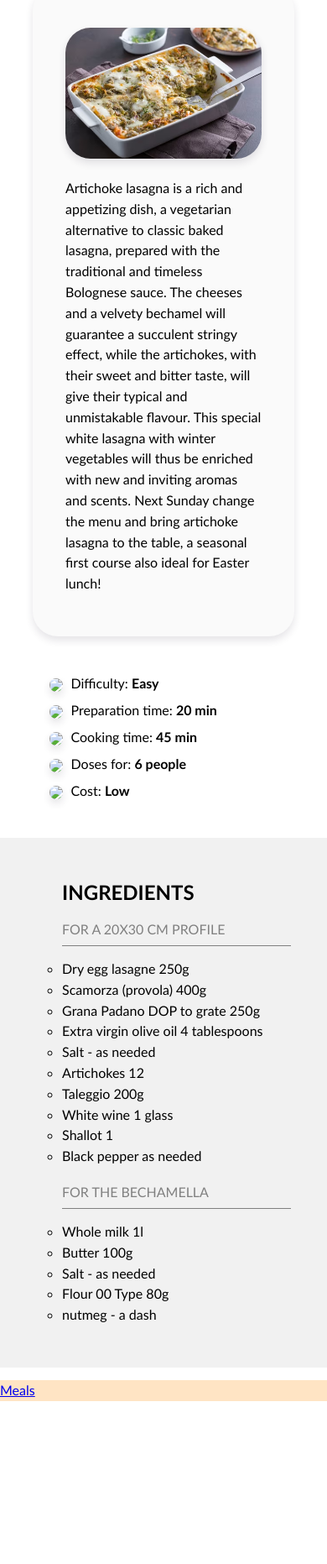
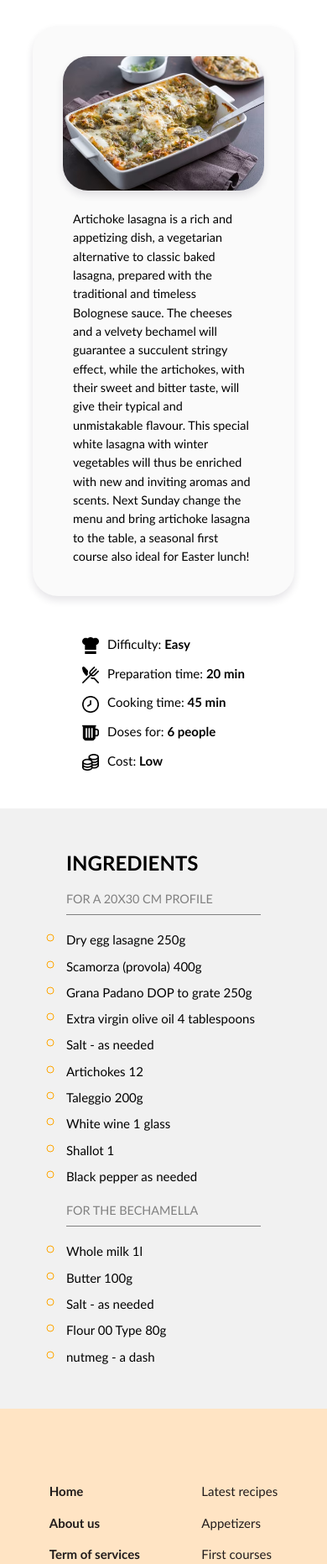
Before and after one commit to DarkPix3l/odin-recipes, a plain HTML site: page recipes/lasagna.html in a window 390 px wide. Shown: the part 137-2000 px from the top of the page at 84% size. Before the commit the page ends 1806 px from the top, so only its background shows below. Drawn offline with Linux system fonts and the light colour scheme; a web font is replaced by a local one.

Commit message:
Changed image in Farinata recipe page Matched h2 title for 2nd recipe. Fixed broken icons links in lasagna.html Header height should be flexible - changed fixed height with min-height recipes icons are round now?? They're inheriting the style from a general img selector. Added parent. Footer links and added footer to main pages. Everything about the style should be finalized before adding new recipes pages. Added a couple of media queries up to full hd screens.

```diff
--- a/css/recipes_style.css
+++ b/css/recipes_style.css
@@ -2,17 +2,26 @@
     margin: 0;
     padding: 0;
     box-sizing: border-box;
+ /*    border: 1px solid; */
+}
+
+html{
+    font-size: 16px;
+    overflow-x: hidden;
 }
 
 body{
     font-family: 'Trebuchet MS', "Montserrat", Arial, sans-serif;
-    overflow-x: hidden;
-    font-size: 16px;
+}
+
+a{
+    text-decoration: none;
+    color: inherit;
 }
 
 header{
-    width: 100vw;
-    height: 100px;
+    width: 100%;
+    min-height: 100px;
     background-color: bisque;
 }
 
@@ -27,20 +36,21 @@ h1{
 }
 
 main{
-    padding: 50px 10% 50px 10%;
+    max-width: 900px;
+    width: 80%;
+    margin: 40px auto 0 auto;
+    padding: 69px;
+    box-sizing: border-box;
     display: flex;
     flex-direction: column;
     align-items: center;
     background-color: rgb(250, 250, 250);
-    width: 80%;
-    margin: 20px auto;
     border-radius: 30px;
     box-shadow: 0 5px 10px rgb(45 34 60 / 12%);
 }
 
-img{
+main img{
     width: 100%;
-    margin: 0 auto 0 auto;
     border-radius: 30px;
     box-shadow: 0 5px 10px rgb(45 34 60 / 12%);
 }
@@ -49,6 +59,7 @@ img{
     line-height: 1.55;
     display: block;
     margin-top: 23px;
+    padding: 0 5% 0 5%;
 }
 
 #general{
@@ -56,18 +67,34 @@ img{
 }
 
 #infos{
-    margin: 0 15% 0 15%;
-    /* padding: 0 16px 0 16px;  */
+    margin: 0 auto 0 auto;
+    width: fit-content;
+
 }
-
 
 #details{
     background-color: rgb(241, 241, 241);
 }
 
 #ingredients{
-    margin: 0 11% 0 19%;
+    margin: 0 auto 0 auto;
+    /* width: 29%; */
+    max-width: 900px;
+    width: 50%;
     padding: 50px 0 50px 0;
+}
+
+#ingredients li{
+    list-style-type: circle;
+    line-height: 1.55;
+    /*TEMP*/
+  /*   list-style: none; */
+}
+
+#ingredients ul li::marker{  /*new pseudo element learned*/
+    color: orange;
+    font-size: 25px;  /*Trick for controlling the bullet size*/
+    line-height: normal;
 }
 
 .prepInfo{
@@ -77,19 +104,19 @@ img{
     padding: 0 0 10px;
 }
 
-ul{
-    line-height: 1.55;
+/* ul{
     margin-top: 15px;
-
-}
+} */
 
 #infos ul{
     list-style: none;
-    line-height: 2;
+    line-height: 2.3;
 }
 
 .icons{
     margin-right: 10px;
+    /*TEMP*/
+    /* display: none; */
 }
 
 .icon{
@@ -97,14 +124,172 @@ ul{
     vertical-align: middle;
 }
 
-li{
-    color: black;
-}
-
 footer{
     background-color: bisque;
+    justify-content: left;
+    display: flex;
+/*     align-items: flex-start; */
+    padding: 50px 23% 50px 23%;
+    column-gap: 10%;
+    flex-wrap: wrap;
+    line-height: 1.9;
 }
 
 #footerLinks{
     list-style: none;
+    font-weight: 700;
+    width: fit-content;
+    color: rgb(32, 27, 27);
+    margin-right: 10%;
+
 }
+
+.map{
+    width: fit-content;
+}
+
+#footerLinks2{
+    list-style: none;
+    width: fit-content;
+    height: fit-content;
+    display: grid;
+    grid-template-columns: repeat(2, 1fr);
+    text-wrap: nowrap;
+    column-gap: 2rem;
+    color: rgb(32, 27, 27);
+}
+
+#signature{
+    width: fit-content;
+    font-style: italic;
+    font-size: 0.8rem;
+    text-wrap: nowrap;
+    color: rgb(160, 131, 97);
+    display: flex;
+    margin-left: auto;
+    align-self: flex-end;
+}
+
+/* -----------GRID------------- */
+
+/* .grid{
+    display: grid;
+    grid-template-columns: repeat(15, 1fr);
+    position: absolute;
+    bottom: 0;
+    top: 0;
+    width: 100%;
+    height: 100%;
+    gap: 10px;
+} */
+
+@media (min-width: 1920px ) {
+    #ingredients{
+        width: 35.7%;
+    }
+
+    footer{
+        padding: 50px 504px 50px 504px;
+    }
+    #footerLinks{
+        margin-right: 39px;
+    }
+
+}
+
+
+@media (max-width: 1280px ) {
+    #ingredients{
+        width: 53.5%;
+    }
+
+    footer{
+        line-height: 2.5;
+        justify-content: space-around;
+        flex-wrap: nowrap;
+    }
+    #footerLinks{
+        margin-right: 16px;
+    }
+
+}
+
+@media (max-width: 840px ) {
+
+    footer{
+        line-height: 2.5;
+        justify-content: space-around;
+    }
+    #footerLinks{
+        margin-right: 16px;
+    }
+    #signature{
+        display: none;
+    }
+
+}
+
+@media (max-width: 480px ) {
+    #ingredients{
+        width: 59.5%;
+    }
+
+    main{
+        padding: 36px;
+    }
+    header{
+        min-height: 80px;
+    }
+    p{
+        font-size: 0.9rem;
+    }
+    h1{
+        font-size: 1.84em;
+    }
+    li{
+        font-size: 0.94rem;
+    }
+
+    footer{
+        padding: 80px 45px 80px 45px;
+        flex-wrap: nowrap;
+        line-height: 2.5;
+        justify-content: space-around;
+    }
+    #footerLinks{
+        margin-right: 16px;
+    }
+    #footerLinks2{
+        grid-template-columns: repeat(1, 1fr);
+    }
+    #signature{
+        display: none;
+    }
+
+}
+
+@media (max-width: 375px ) {
+    #ingredients{
+        width: 53.5%;
+    }
+
+    main{
+        padding: 28px;
+    }
+    header{
+        min-height: 80px;
+    }
+    p{
+        font-size: 0.9rem;
+    }
+    h1{
+        font-size: 1.84em;
+    }
+    li{
+        font-size: 0.94rem;
+    }
+    #signature{
+        display: none;
+    }
+
+}
--- a/css/style.css
+++ b/css/style.css
@@ -7,7 +7,11 @@
 body{
     font-family: 'Trebuchet MS', "Montserrat", Arial, sans-serif;
     overflow-x: hidden;
-    font-size: 16px
+    font-size: 16px;
+    width: 100%;
+    height: 100vh;
+    background-color: aquamarine;
+
 }
 
 header{
@@ -33,6 +37,7 @@ a{
 main{
     display: flex;
     gap: 20px;
+    padding: 50px 10% 50px 10%;
 }
 
 .recipe{
@@ -61,3 +66,11 @@ main{
 
    /*  margin: 10px 0 10px 0; */
 }
+
+footer{
+    background-color: bisque;
+}
+
+#footerLinks{
+    list-style: none;
+}
--- a/recipes/lasagna.html
+++ b/recipes/lasagna.html
@@ -9,6 +9,9 @@
     <link href="https://fonts.googleapis.com/css2?family=Faculty+Glyphic&family=Montserrat:ital,wght@0,100..900;1,100..900&display=swap" rel="stylesheet">
 </head>
 <body>
+<!--     <div class="grid">
+        <div id="item"></div>
+    </div> -->
     <header>
         <h1>Artichoke lasagna Recipe</h1>
     </header>
@@ -20,11 +23,11 @@
     <section id="general">
         <div id="infos">
             <ul>
-                <li><span class="icons"><img class="icon" src="../img/Hat-chef.png"></span>Difficulty: <b>Easy</b></li>
-                <li><span class="icons"><img class="icon" src="../img/restaurant.png"></span>Preparation time: <b>20 min</b></li>
-                <li><span class="icons"><img class="icon" src="../img/time.png"></span>Cooking time: <b>45 min</b></li>
-                <li><span class="icons"><img class="icon" src="../img/dose.png"></span>Doses for: <b>6 people</b></li>
-                <li><span class="icons"><img class="icon" src="../img/money.png"></span>Cost: <b>Low</b></li>
+                <li><span class="icons"><img class="icon" src="../img/icons/Hat-chef.png"></span>Difficulty: <b>Easy</b></li>
+                <li><span class="icons"><img class="icon" src="../img/icons/restaurant.png"></span>Preparation time: <b>20 min</b></li>
+                <li><span class="icons"><img class="icon" src="../img/icons/time.png"></span>Cooking time: <b>45 min</b></li>
+                <li><span class="icons"><img class="icon" src="../img/icons/dose.png"></span>Doses for: <b>6 people</b></li>
+                <li><span class="icons"><img class="icon" src="../img/icons/money.png"></span>Cost: <b>Low</b></li>
             </ul>
         </div>
     </section>
@@ -33,7 +36,7 @@
         <div id="ingredients">
             <h2>INGREDIENTS</h2>
             <p class="prepInfo">FOR A 20X30 CM PROFILE</p>
-            <ul style="list-style-type: circle;">
+            <ul>
                 <li>Dry egg lasagne 250g</li>
                 <li>Scamorza (provola) 400g</li>
                 <li>Grana Padano DOP to grate 250g</li>
@@ -47,7 +50,7 @@
             </ul>
 
             <p class="prepInfo">FOR THE BECHAMELLA</p>
-            <ul style="list-style-type: circle; color: orange;">
+            <ul>
                 <li>Whole milk 1l</li>
                 <li>Butter 100g</li>
                 <li>Salt - as needed</li>
@@ -59,9 +62,24 @@
 
 
     <footer>
-            <ul id="footerLinks">
-            <li class="map"><a href="../index.html">Meals</span></a></li>
-           </ul>
+        <ul id="footerLinks">
+            <li class="map"><a href="../index.html">Home</span></a></li>
+            <li class="map"><a href="../index.html">About us</span></a></li>
+            <li class="map"><a href="../index.html">Term of services</span></a></li>
+            <li class="map"><a href="../index.html">Contact</span></a></li>
+        </ul>
+        <ul id="footerLinks2">
+            <li class="map"><a href="../index.html">Latest recipes</span></a></li>
+            <li class="map"><a href="../index.html">Appetizers</span></a></li>
+            <li class="map"><a href="../index.html">First courses</span></a></li>
+            <li class="map"><a href="../index.html">Main courses</span></a></li>
+            <li class="map"><a href="../index.html">Desserts</span></a></li>
+            <li class="map"><a href="../index.html">Drinks</span></a></li>
+        </ul>
+        <div id="signature">
+            <p>Odin Recipes Project 2024 - GM</p>
+        </div>
     </footer>
+
 </body>
 </html>
```
Also changed, not shown: index.html (+4 -5 lines), recipes/farinata.html (+1 -1 lines).
